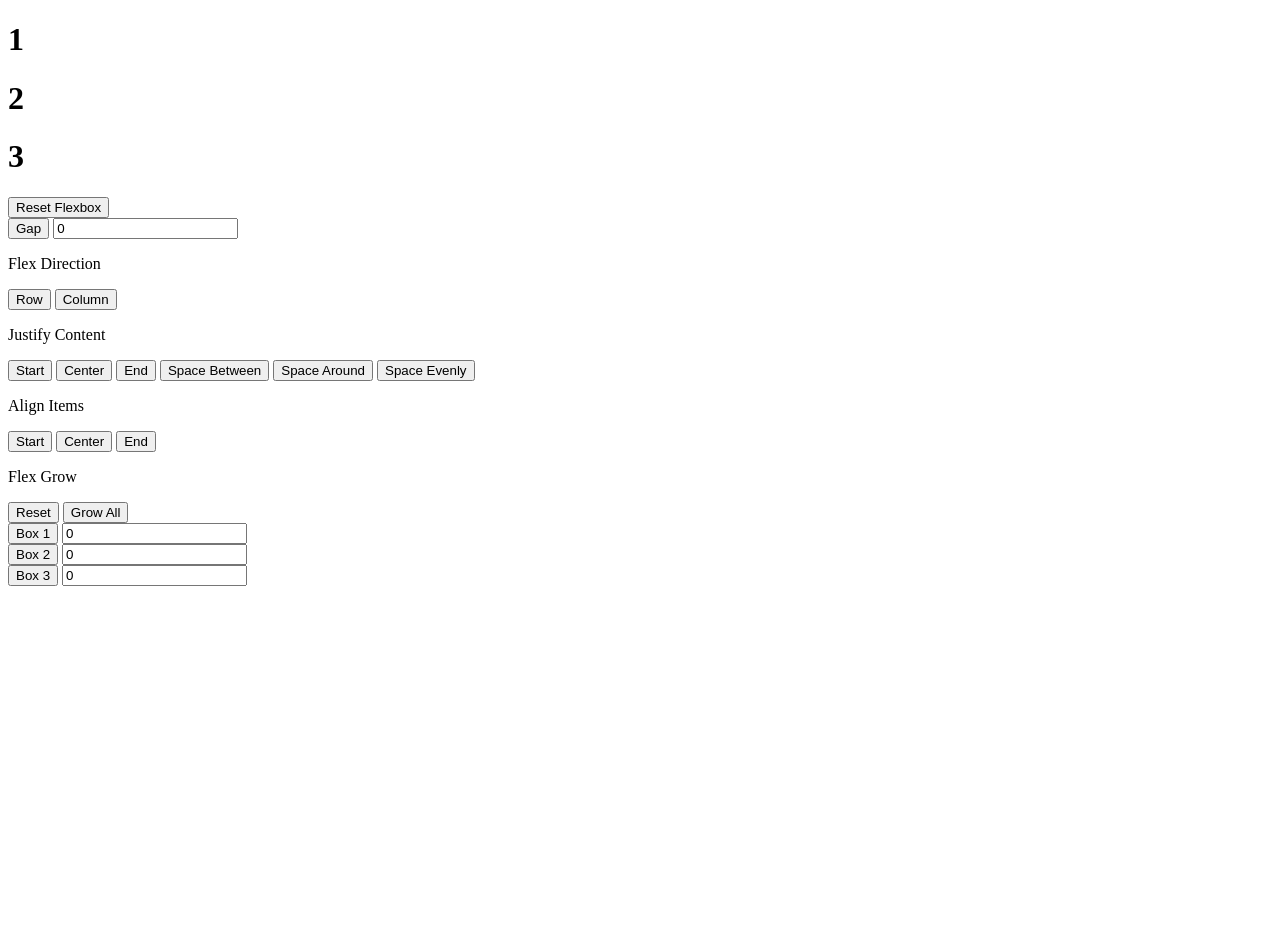
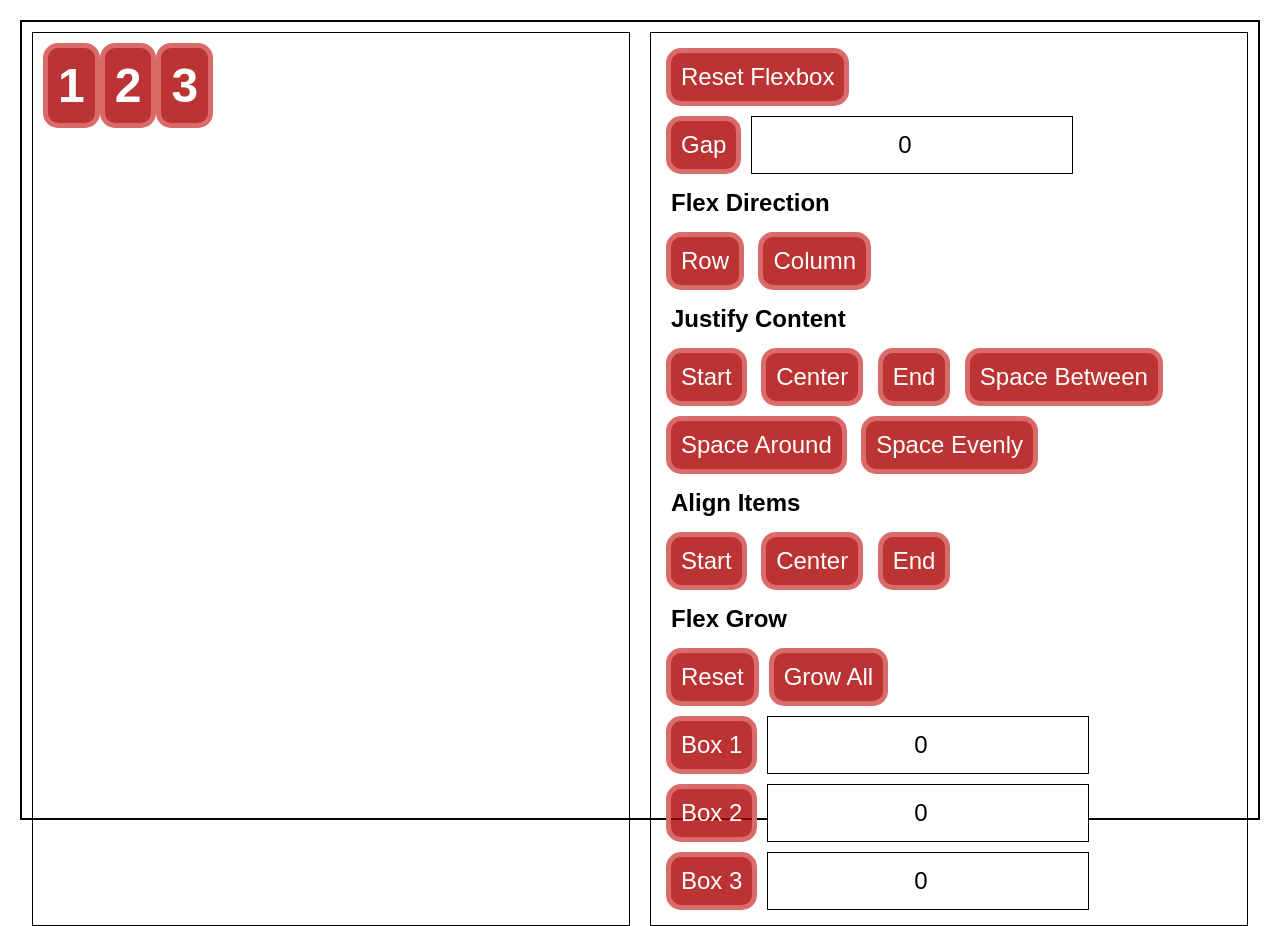
Before and after one commit to PDAConcepcion/Repos-For-IT0043L---TX01, a plain HTML site: page Technical 8/Concepcion_Puti-an_Technical-8.html in a window 1280 px wide. Before the commit the page ends 800 px from the top, so only its background shows below. Drawn offline with Linux system fonts and the light colour scheme.

Commit message:
Update Concepcion_Puti-an_Technical-8.html

```diff
--- a/Technical 8/Concepcion_Puti-an_Technical-8.html
+++ b/Technical 8/Concepcion_Puti-an_Technical-8.html
@@ -4,7 +4,7 @@
 <head>
     <meta charset="UTF-8">
     <meta name="viewport" content="width=device-width, initial-scale=1.0">
-    <link rel="stylesheet" href="Technical 8.css">
+    <link rel="stylesheet" href="Concepcion_Puti-an_Technical-8.css">
     <title>Technical 8</title>
 </head>
 
@@ -65,7 +65,7 @@
         </div>
     </div>
 
-    <script src="Technical 8.js"></script>
+    <script src="Concepcion_Puti-an_Technical-8.js"></script>
 </body>
 
 </html>
```
